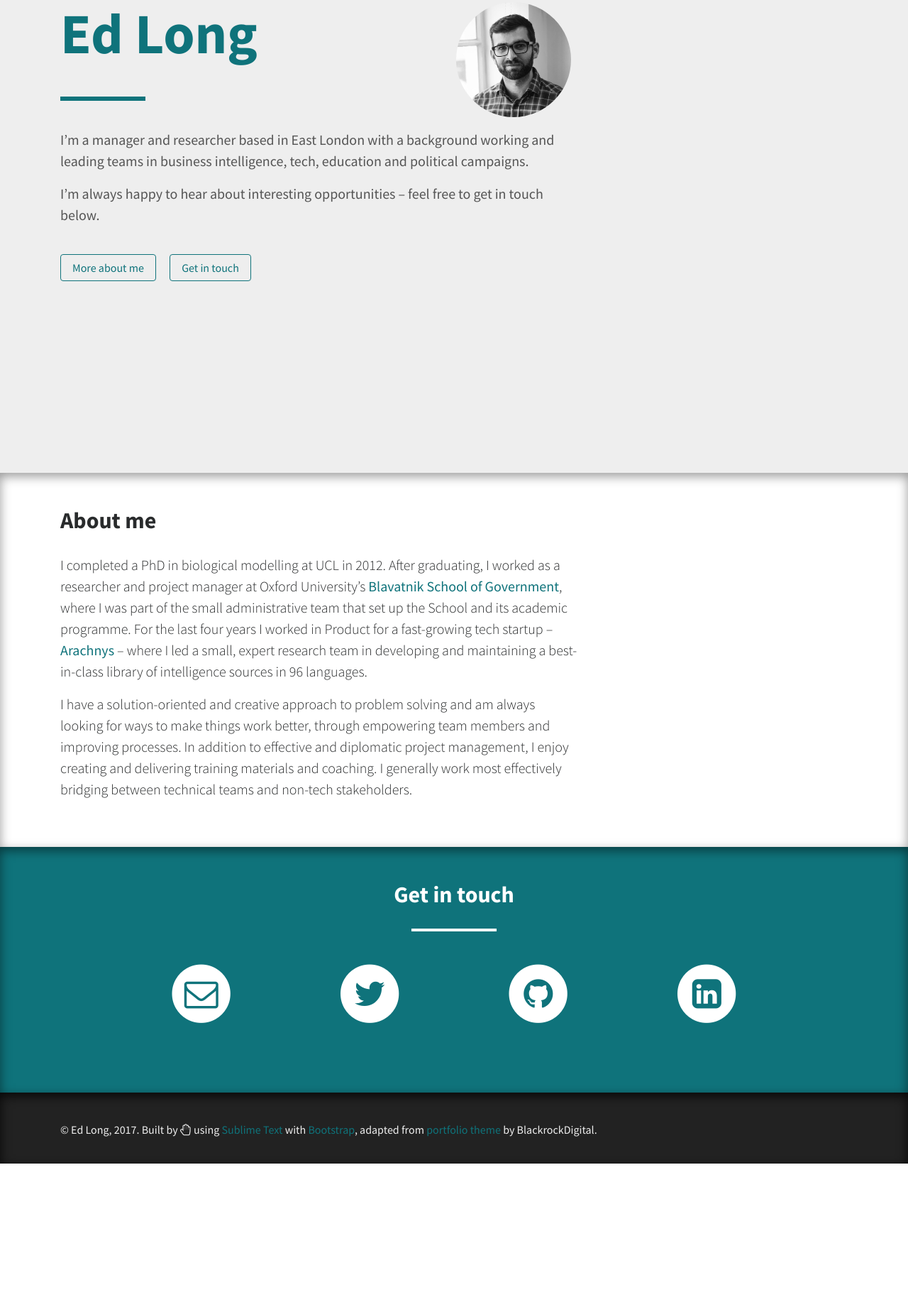
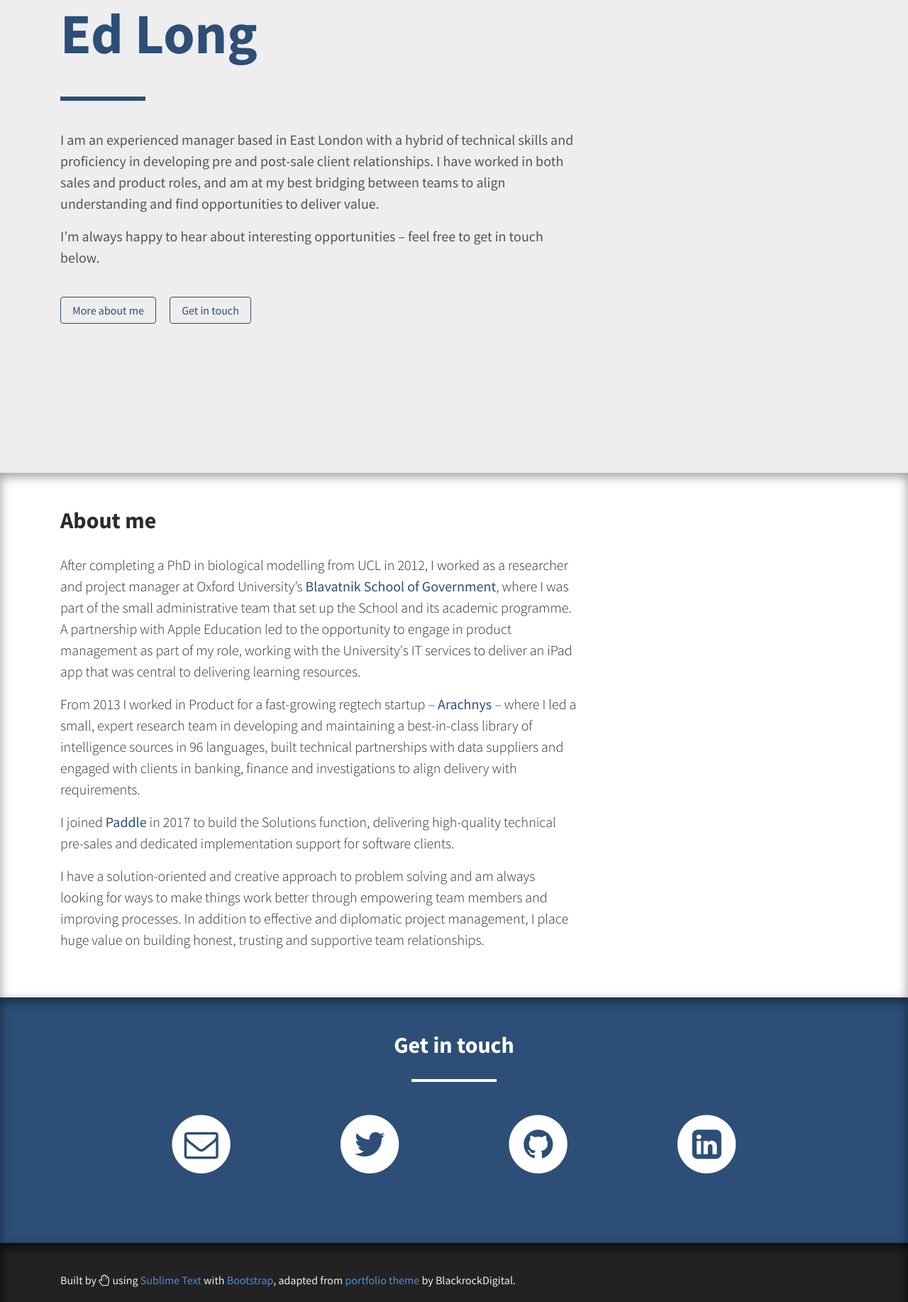
Before and after one commit to dredlong/dredlong.github.io, a plain HTML site: page index.html in a window 1280 px wide. Shown: the part 134-1968 px from the top of the page at 71% size. Before the commit the page ends 1773 px from the top, so only its background shows below. Drawn offline with nearby package versions, Linux system fonts and the light colour scheme.

Commit message:
2020 update

```diff
--- a/css/style.css
+++ b/css/style.css
@@ -34,7 +34,7 @@ hr {
 }
 
 a, a:hover {
-    color: #0F737B;
+    color: #2C4E77;
     font-weight: 400;
 }
 
@@ -49,23 +49,23 @@ a, a:hover {
 
 .bg-primary {
     box-shadow: inset 0px 5px 15px rgba(0,0,0,0.5);
-    background-color: #0F737B !important;
+    background-color: #2C4E77 !important;
 }
 
 .text-primary {
-    color: #0F737B !important;
+    color: #2C4E77 !important;
 }
 
 .landing h1 {
     font-size: 5em;
-    color: #0F737B;
+    color: #2C4E77;
     margin-bottom: 45px;
 }
 
 .landing hr {
     border-width: 6px;
     margin-left: 0px;
-    border-color: #0F737B;
+    border-color: #2C4E77;
 }
 
 .boxed-text {
@@ -75,13 +75,13 @@ a, a:hover {
 }
 
 .btn.btn-outline-primary {
-    color: #0F737B;
-    border-color: #0F737B;
+    color: #2C4E77;
+    border-color: #2C4E77;
     margin-right: 1em;
 }
 
 .btn.btn-outline-primary:hover {
-    background-color: #0F737B;
+    background-color: #2C4E77;
     color: #ddd;
 }
 
@@ -314,3 +314,8 @@ footer {
     font-weight: 700;
     color: #0F737B;
 }
+
+footer a {
+    filter: brightness(180%);
+    font-weight: 400;
+}
--- a/index.html
+++ b/index.html
@@ -59,12 +59,9 @@
             <div class="row">
                 <div class="col-lg-8 col-xs-12 boxed-text">
                     <div class="landing">
-                        <div class="col-4 col-md-3 float-sm-right no-pad">
-                            <img style="width: 100%" class="img img-responsive rounded-circle" src="img/ed_long_headshot.jpeg">
-                        </div>
                         <h1>Ed Long</h1>
                         <hr class="small">
-                        <p class="lead">I&rsquo;m a manager and researcher based in East London with a background working and leading teams in business intelligence, tech, education and political campaigns.</p>
+                        <p class="lead">I am an experienced manager based in East London with a hybrid of technical skills and proficiency in developing pre and post-sale client relationships. I have worked in both sales and product roles, and am at my best bridging between teams to align understanding and find opportunities to deliver value.</p>
                         <p class="lead">I&rsquo;m always happy to hear about interesting opportunities – feel free to get in touch below.</p>
                         <br>
                         <a href="#about" class="btn btn-outline-primary">More about me</a>
@@ -81,9 +78,13 @@
             <div class="row">
                 <div class="col-lg-8 col-xs-12">
                     <h2>About me</h2>
-                    <p class="lead">I completed a PhD in biological modelling at UCL in 2012. After graduating, I worked as a researcher and project manager at Oxford University&rsquo;s <a href="http://www.bsg.ox.ac.uk">Blavatnik School of Government</a>, where I was part of the small administrative team that set up the School and its academic programme. For the last four years I worked in Product for a fast-growing tech startup – <a href="https://www.arachnys.com">Arachnys</a> – where I led a small, expert research team in developing and maintaining a best-in-class library of intelligence sources in 96 languages.</p>
+                    <p class="lead">After completing a PhD in biological modelling from UCL in 2012, I worked as a researcher and project manager at Oxford University&rsquo;s <a href="http://www.bsg.ox.ac.uk">Blavatnik School of Government</a>, where I was part of the small administrative team that set up the School and its academic programme. A partnership with Apple Education led to the opportunity to engage in product management as part of my role, working with the University's IT services to deliver an iPad app that was central to delivering learning resources.</p>
 
-                    <p class="lead">I have a solution-oriented and creative approach to problem solving and am always looking for ways to make things work better, through empowering team members and improving processes. In addition to effective and diplomatic project management, I enjoy creating and delivering training materials and coaching. I generally work most effectively bridging between technical teams and non-tech stakeholders.</p>
+                    <p class="lead">From 2013 I worked in Product for a fast-growing regtech startup – <a href="https://www.arachnys.com">Arachnys</a> – where I led a small, expert research team in developing and maintaining a best-in-class library of intelligence sources in 96 languages, built technical partnerships with data suppliers and engaged with clients in banking, finance and investigations to align delivery with requirements.</p>
+
+                    <p class="lead">I joined <a href="https://paddle.com">Paddle</a> in 2017 to build the Solutions function, delivering high-quality technical pre-sales and dedicated implementation support for software clients.</p>
+
+                    <p class="lead">I have a solution-oriented and creative approach to problem solving and am always looking for ways to make things work better through empowering team members and improving processes. In addition to effective and diplomatic project management, I place huge value on building honest, trusting and supportive team relationships.</p>
                 </div>
             </div>
             <!-- /.row -->
@@ -168,7 +169,7 @@
         <div class="container">
             <div class="row">
                 <div class="col-md-10">
-                    <p>&copy; Ed Long, 2017. Built by <i class="fa fa-hand-paper-o"></i> using <a href="https://www.sublimetext.com/">Sublime Text</a> with <a href="http://getbootstrap.com/">Bootstrap</a>, adapted from <a href="https://github.com/BlackrockDigital/startbootstrap-stylish-portfolio">portfolio theme</a> by BlackrockDigital. </p>
+                    <p>Built by <i class="fa fa-hand-paper-o"></i> using <a href="https://www.sublimetext.com/">Sublime Text</a> with <a href="http://getbootstrap.com/">Bootstrap</a>, adapted from <a href="https://github.com/BlackrockDigital/startbootstrap-stylish-portfolio">portfolio theme</a> by BlackrockDigital. </p>
                 </div>
             </div>
         </div>
```
